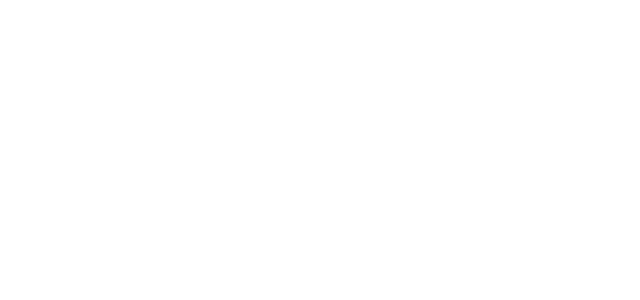
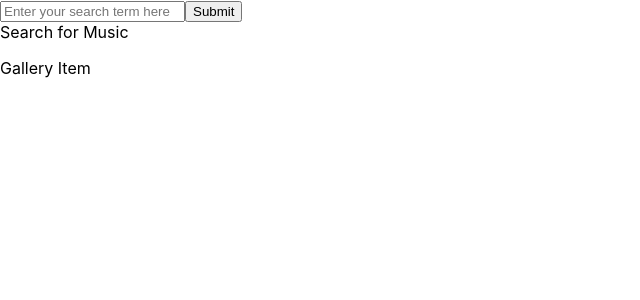
Before and after one commit to Csolly89/Music_library, a React (Create React App) app: page / in a window 1280 px wide. Shown: the top 300 px of the page, without its empty margins (0-640 px from the left). Built offline with nearby package versions, Linux system fonts and the light colour scheme.

Commit message:
set up basic app structure

```diff
--- a/src/App.js
+++ b/src/App.js
@@ -1,9 +1,17 @@
+import { useState, useEffect } from 'react'
+import SearchBar from './Components/SearchBar'
+import Gallery from './Components/Gallery/Gallery'
 
 
 function App() {
+  const[search,setSearch] = useState('')
+  const [message,setMessage] = useState('Search for Music')
+  const [data,setData] = useState([])
   return (
     <div className="App">
-
+      <SearchBar />
+      {message}
+      <Gallery />
     </div>
   );
 }
--- /dev/null
+++ b/src/Components/Gallery/Gallery.js
@@ -0,0 +1,11 @@
+import GalleryItem from './GalleryItem'
+
+function Gallery () {
+    return (
+        <div>
+            <GalleryItem />
+        </div>
+    )
+}
+
+export default Gallery
--- /dev/null
+++ b/src/Components/Gallery/GalleryItem.js
@@ -0,0 +1,13 @@
+import { useState } from 'react'
+
+function GalleryItem () {
+    const [view,setView] = useState(false)
+
+    return (
+        <div onClick={(e) => setView(!view)} style={{ display : 'inline-block'}}>
+            <p>Gallery Item</p>
+        </div>
+    )
+}
+
+export default GalleryItem
--- /dev/null
+++ b/src/Components/SearchBar.js
@@ -0,0 +1,14 @@
+import { useState } from 'react'
+
+function SearchBar () {
+    const [searchTerm,setSearchTerm] = useState('')
+
+    return (
+        <form>
+            <input placeholder="Enter your search term here" />
+            <input type='submit'/>
+        </form>
+    )
+}
+
+export default SearchBar
```
